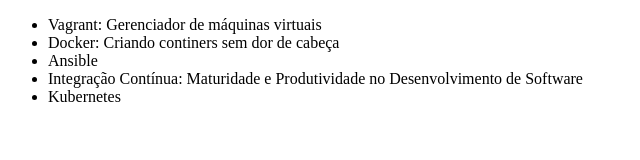
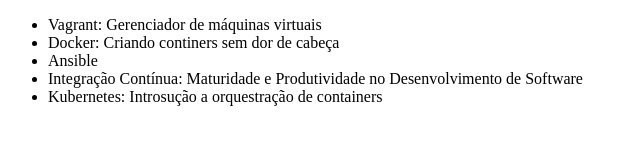
Before and after one commit to krisvieira/Alura-Git, a plain HTML site: page index.html in a window 1280 px wide. Shown: the whole page, without its empty margins (0-640 px from the left). Drawn offline with Linux system fonts and the light colour scheme.

Commit message:
Alterando o curso de Kubernetes

```diff
--- a/index.html
+++ b/index.html
@@ -10,7 +10,7 @@
         <li>Docker: Criando continers sem dor de cabeça</li>
         <li>Ansible</li>
         <li>Integração Contínua: Maturidade e Produtividade no Desenvolvimento de Software</li>
-        <li>Kubernetes</li>
+        <li>Kubernetes: Introsução a orquestração de containers</li>
     </ul>
 </body>
 </html>
```
